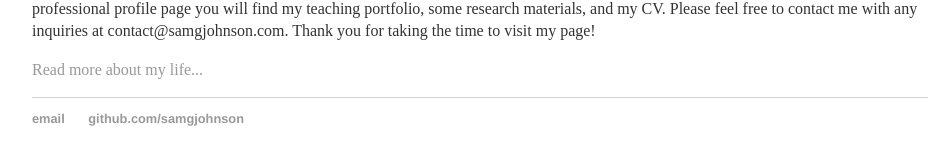
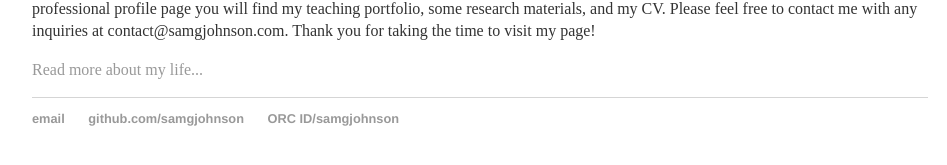
Before and after one commit to samgjohnson/samgjohnson.github.io, a Jekyll site: the page built from index.html, in a window 1280 px wide. Shown: the part 370-535 px from the top of the page, without its empty margins (160-1107 px from the left). Built offline with Jekyll 4.4.1, drawn with Linux system fonts in a browser that asks for light colours.

Commit message:
default with orcid

```diff
--- a/_layouts/default.html
+++ b/_layouts/default.html
@@ -24,6 +24,7 @@
 	    		<ul>
 	        		<li><a href="mailto:contact@samgjohnson.com">email</a></li>
 	        		<li><a href="https://github.com/samgjohnson">github.com/samgjohnson</a></li>
+							<li><a href="https://orcid.org/0000-0002-1713-2507">ORC ID/samgjohnson</a></li>
 				</ul>
 			</footer>
 		</body>
```
